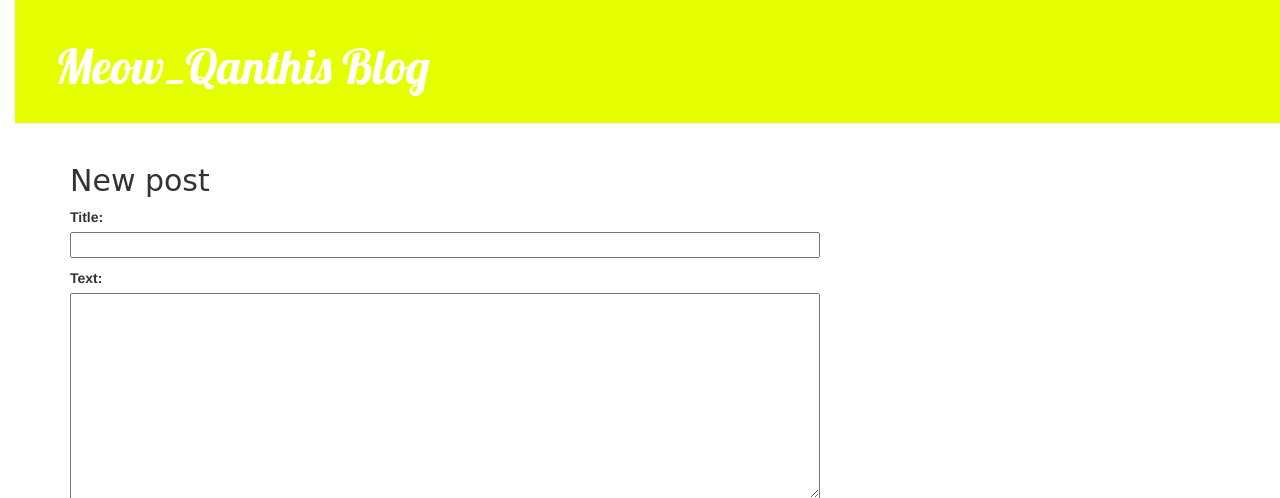
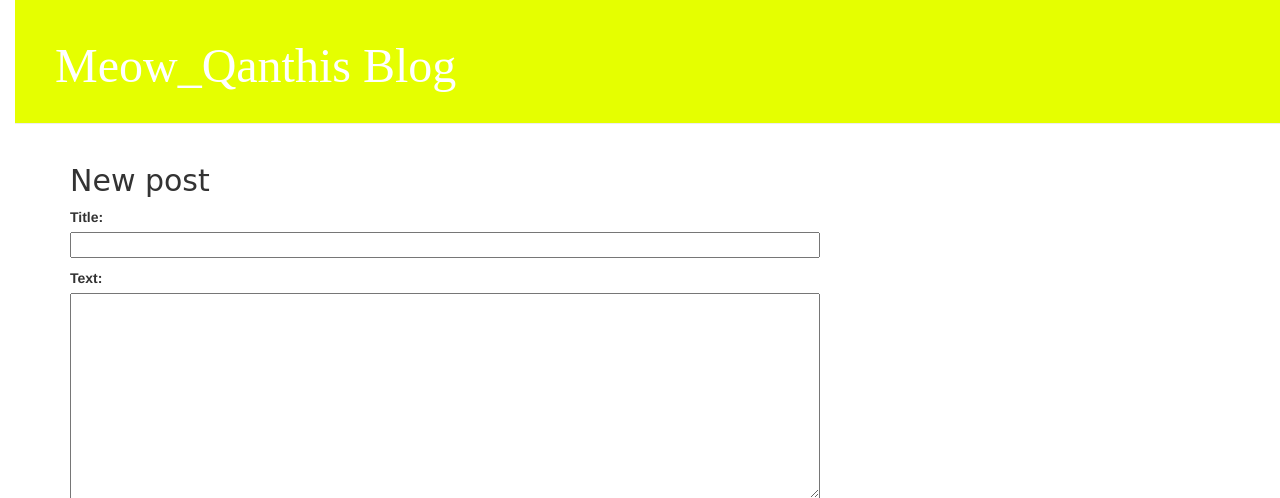
Before and after one commit to Quanthis/first-python-blog, a Django app: page /post/new/ in a window 1280 px wide. Shown: the top 498 px of the page. Run offline with Django 3.2, Linux system fonts and the light colour scheme; some libraries are stand-ins or nearby versions.

Commit message:
Updated css

```diff
--- a/blog/static/css/blog.css
+++ b/blog/static/css/blog.css
@@ -1,6 +1,6 @@
 h1 a, h2 a {
     color: #C25100;
-    font-family: 'Lobster';
+    font-family: 'Brush Script MT';
 }
 
 body {
```
